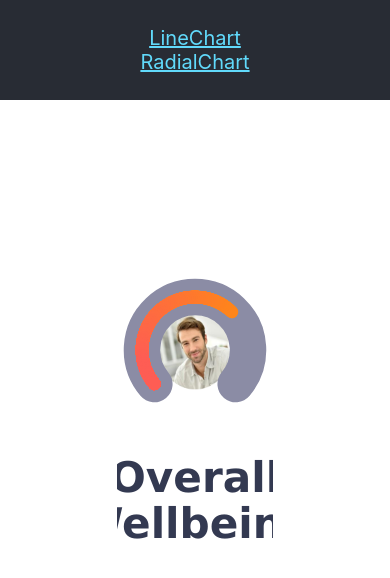
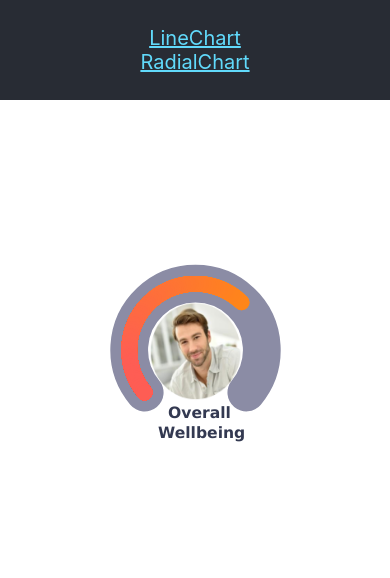
Before and after one commit to newcometlab/ryan-charts, a React (Create React App) app: page /radialchart in a window 390 px wide. Shown: the top 578 px of the page. Built offline with nearby package versions, Linux system fonts and the light colour scheme.

Commit message:
Fixed gauge responsive

```diff
--- a/src/App.css
+++ b/src/App.css
@@ -47,7 +47,22 @@
 }
 
 .radial-chart {
-  width: 40%;
+  width: 50%;
   margin: 0 auto;
   height: 100%;
 }
+/* @media (min-width: 768px) {
+  .radial-chart {
+    width: 60%;
+  }
+}
+@media (min-width: 992px) {
+  .radial-chart {
+    width: 50%;
+  }
+}
+@media (min-width: 1200px) {
+  .radial-chart {
+    width: 40%;
+  }
+} */
--- a/src/RadialChart.js
+++ b/src/RadialChart.js
@@ -12,6 +12,8 @@ class RadialChart extends Component {
 
     this.seriesData = 67;
     let chartImage = null;
+    let chartLabel1 = null;
+    let chartLabel2 = null;
     this.chartOptions = {
         chart: {
             type: 'solidgauge',
@@ -22,12 +24,42 @@ class RadialChart extends Component {
               load: function () {
                 let plot_scale = this.plotWidth > this.plotHeight ? this.plotHeight : this.plotWidth;
                 chartImage = this.renderer.image('../images/man.png', (this.plotWidth - plot_scale) / 2, (this.plotHeight - plot_scale) / 2, plot_scale, plot_scale).add();
+                chartLabel1 = this.renderer.text('Overall', (this.plotWidth / 2 - plot_scale * 0.14), (this.plotHeight + plot_scale * 0.7) / 2)
+                  .css({
+                    fontSize: plot_scale * 0.08 + 'px',
+                    color: '#333951',
+                    fontWeight: '900'
+                  })
+                  .add();
+                chartLabel2 = this.renderer.text('Wellbeing', (this.plotWidth / 2 - plot_scale * 0.19), (this.plotHeight + plot_scale * 0.7) / 2 + plot_scale * 0.1)
+                  .css({
+                    fontSize: plot_scale * 0.08 + 'px',
+                    color: '#333951',
+                    fontWeight: '900'
+                  })
+                  .add();
               },
               redraw: function() {
                 if (chartImage !== null) {
                   let plot_scale = this.plotWidth > this.plotHeight ? this.plotHeight : this.plotWidth;
                   chartImage.destroy();
                   chartImage = this.renderer.image('../images/man.png', (this.plotWidth - plot_scale) / 2, (this.plotHeight - plot_scale) / 2, plot_scale, plot_scale).add();
+                  chartLabel1.destroy();
+                  chartLabel1 = this.renderer.text('Overall', (this.plotWidth / 2 - plot_scale * 0.14), (this.plotHeight + plot_scale * 0.7) / 2)
+                    .css({
+                      fontSize: plot_scale * 0.08 + 'px',
+                      color: '#333951',
+                      fontWeight: '900'
+                    })
+                    .add();
+                  chartLabel2.destroy();
+                  chartLabel2 = this.renderer.text('Wellbeing', (this.plotWidth / 2 - plot_scale * 0.19), (this.plotHeight + plot_scale * 0.7) / 2 + plot_scale * 0.1)
+                    .css({
+                      fontSize: plot_scale * 0.08 + 'px',
+                      color: '#333951',
+                      fontWeight: '900'
+                    })
+                    .add();
                 }
               }
             }
@@ -68,9 +100,7 @@ class RadialChart extends Component {
               linecap: 'round',
               rounded: true,
               dataLabels: {
-                y: 100,
-                borderWidth: 0,
-                useHTML: true
+                enabled: false
               }
             }
           },
@@ -79,10 +109,7 @@ class RadialChart extends Component {
           },
           series: [{
             name: 'overall wellbeing',
-            data: [this.seriesData],
-            dataLabels: {
-              format: '<div style="text-align:center;font-size:5vh;color:#333951;line-height: 1.1;"><div style="text-align:center;">Overall</div style="text-align:center;"><div>Wellbeing</div></div>'
-            }
+            data: [this.seriesData]
           }]
     }
 
```
